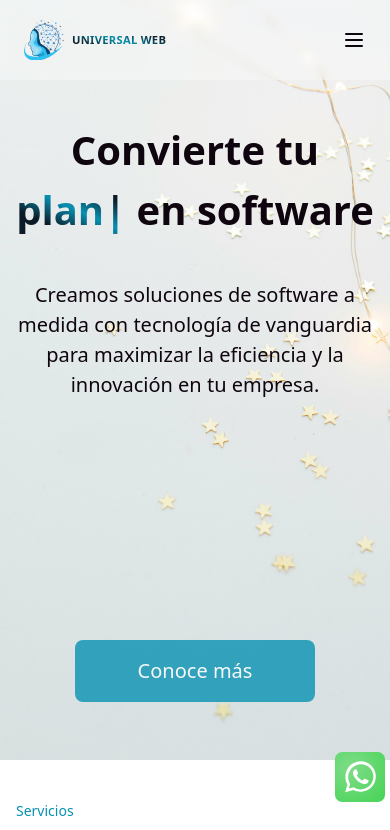
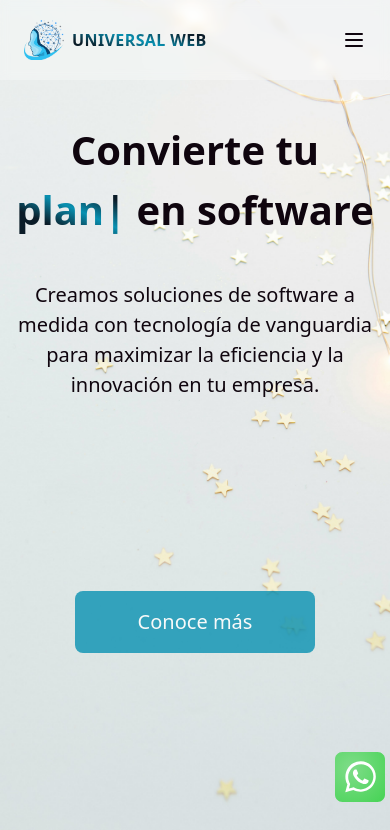
Before and after one commit to nicking94/universalweblanding, a Next.js app: page /home in a window 390 px wide. Shown: the top 830 px of the page. Built offline with nearby package versions, Linux system fonts and the light colour scheme.

Commit message:
fix hero button

```diff
--- a/src/app/home/page.jsx
+++ b/src/app/home/page.jsx
@@ -18,18 +18,6 @@ export default function HomePage() {
   const deletingSpeed = 250;
   const delayBetweenWords = 3000;
   const [showCursor, setShowCursor] = useState(true);
-  const [animateContainer, setAnimateContainer] = useState(false);
-  const videoRef = useRef(null);
-
-  const handleAnimation = () => {
-    setTimeout(() => {
-      setAnimateContainer(true);
-      setTimeout(() => setShowHero2(true), 600);
-    }, 3000);
-    if (videoRef.current) {
-      videoRef.current.play();
-    }
-  };
 
   useEffect(() => {
     AOS.init({
@@ -78,7 +66,7 @@ export default function HomePage() {
         id="hero1"
         className=" bg-[url('/images/heroImg.jpg')] bg-cover bg-center bg-no-repeat md:min-h-[100vh] pointer-events-auto"
       >
-        <div className=" h-[90vh] lg:h-[100vh] flex flex-col items-center text-center ">
+        <div className="relative h-[100vh] flex flex-col items-center text-center ">
           <h1 className="mt-20 2xl:mt-28  px-4 pt-10 text-lg lg:text-xxl font-semibold ">
             Convierte tu{" "}
             <span className="gradiente">
@@ -93,7 +81,7 @@ export default function HomePage() {
             con tecnología de vanguardia para maximizar la eficiencia y la
             innovación en tu empresa.
           </p>
-          <div className="w-full mt-60">
+          <div className="w-full absolute top-[70%]">
             <button className="animate-pulse  bg-primaryBlue w-[15rem] text-sm transition-all duration-300 hover:scale-105 text-white py-4 px-6 rounded-[8px] hover:bg-primaryBlue/90">
               Conoce más
             </button>
--- a/src/components/Navbar/Navbar.jsx
+++ b/src/components/Navbar/Navbar.jsx
@@ -52,14 +52,10 @@ const Navbar = () => {
           <div className="flex items-center text-lg font-bold ">
             <Link href="/" className="flex items-center gap-2">
               <Image src={logo} alt="Logo" width={40} height={40} />
-              <h1
-                class="font-abril gradiente text-[.7rem] md:text-[1.5rem] tracking-wide py-2 md:py-0"
-
-              >
+              <h1 class=" gradiente text-[1rem] md:text-[1.5rem] tracking-wide py-2 md:py-0">
                 UNIVERSAL WEB
               </h1>
             </Link>
-
           </div>
 
           <button onClick={toggleMenu} className="lg:hidden focus:outline-none">
@@ -112,8 +108,11 @@ const Navbar = () => {
           }`}
         >
           <div className="text-lg font-bold">
-            <Link href="/">
-              <Image src={logo} alt="Logo" width={136} height={32} />
+            <Link href="/" className="flex items-center gap-2">
+              <Image src={logo} alt="Logo" width={40} height={40} />
+              <h1 class=" gradiente text-[1rem] md:text-[1.5rem] tracking-wide py-2 md:py-0">
+                UNIVERSAL WEB
+              </h1>
             </Link>
           </div>
 
```
